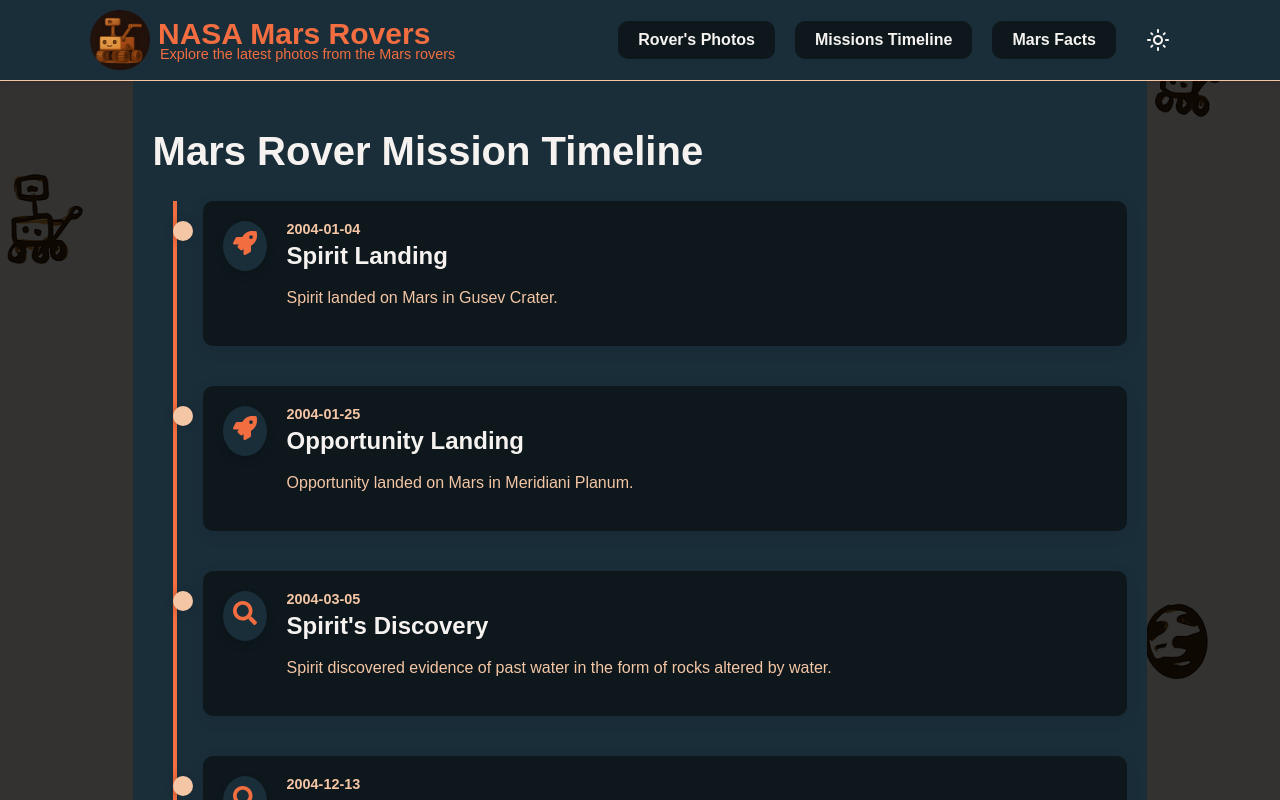
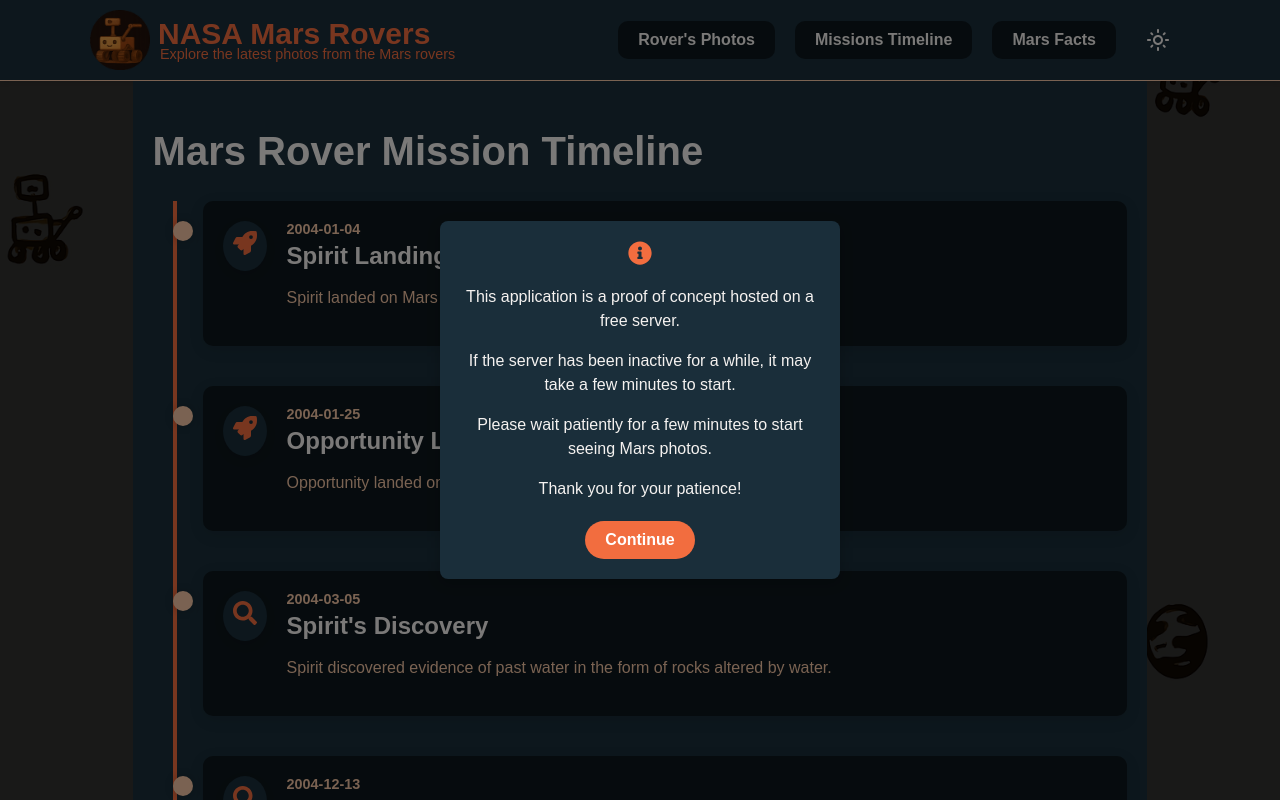
Before and after one commit to dherranzf/NASA-marsrovers-graphql-client, a React (Vite) app: page /timeline in a window 1280 px wide. Shown: the top 800 px of the page. Built offline with nearby package versions, Linux system fonts and the light colour scheme; no server answers.

Commit message:
Add modal component for informational messages and integrate into app

```diff
--- a/src/components/footer.tsx
+++ b/src/components/footer.tsx
@@ -24,7 +24,7 @@
         </FooterText>
         <IconContainer>
           <MotionIcon
-            href="https://www.linkedin.com/in/daniel-herranz-fern%C3%A1ndez-b4650511b/"
+            href="https://www.linkedin.com/in/daniel-herranz-fernandez/"
             target="_blank"
             rel="noopener noreferrer"
             whileHover={{ scale: 1.2, color: accentColor }} // Usa un valor estático para color
--- /dev/null
+++ b/src/components/modal.tsx
@@ -0,0 +1,75 @@
+import React from "react";
+import styled from "@emotion/styled";
+import { FaInfoCircle } from "react-icons/fa";
+
+interface ModalProps {
+  message: React.ReactNode;
+  icon?: "info";
+  onClose: () => void;
+}
+
+const Modal: React.FC<ModalProps> = ({ message, icon, onClose }) => {
+  return (
+    <Overlay>
+      <ModalContainer>
+        {icon === "info" && <Icon><FaInfoCircle size={24} /></Icon>}
+        <Message>{message}</Message>
+        <CloseButton onClick={onClose}>Continue</CloseButton>
+      </ModalContainer>
+    </Overlay>
+  );
+};
+
+export default Modal;
+
+/** Styled Components */
+const Overlay = styled.div({
+  position: "fixed",
+  top: 0,
+  left: 0,
+  width: "100%",
+  height: "100%",
+  backgroundColor: "rgba(0, 0, 0, 0.5)",
+  display: "flex",
+  justifyContent: "center",
+  alignItems: "center",
+  zIndex: 1000,
+});
+
+const ModalContainer = styled.div(({ theme }) => ({
+  backgroundColor: theme.secondary,
+  color: theme.text,
+  padding: "20px",
+  borderRadius: "8px",
+  boxShadow: "0 4px 15px rgba(0, 0, 0, 0.2)",
+  textAlign: "center",
+  maxWidth: "400px",
+  width: "90%",
+}));
+
+const Icon = styled.div(({ theme }) => ({
+  color: theme.accent,
+  marginBottom: "10px",
+}));
+
+const Message = styled.div({
+  marginBottom: "20px",
+  fontSize: "1em",
+  lineHeight: "1.5",
+});
+
+const CloseButton = styled.button(({ theme }) => ({
+  padding: "10px 20px",
+  borderRadius: "30px",
+  border: "none",
+  backgroundColor: theme.accent,
+  color: "#fff",
+  fontSize: "1em",
+  fontWeight: "bold",
+  cursor: "pointer",
+  transition: "transform 0.3s ease, box-shadow 0.3s ease",
+  ":hover": {
+    transform: "scale(1.05)",
+    boxShadow: "0 4px 15px rgba(0, 0, 0, 0.2)",
+  },
+}));
--- a/src/index.tsx
+++ b/src/index.tsx
@@ -1,8 +1,9 @@
-import React from "react";
+import React, { useState } from "react";
 import { createRoot } from "react-dom/client";
 import Pages from "./pages";
 import { ApolloProvider, ApolloClient, InMemoryCache } from "@apollo/client";
 import { ThemeProvider } from './context/ThemeContext';
+import Modal from "./components/modal";
 
 const client = new ApolloClient({
   uri: import.meta.env.VITE_MARS_GRAPHQL_SERVER_URL,
@@ -11,12 +12,32 @@
 
 const root = createRoot(document.getElementById('root')!);
 
-root.render(
+const App = () => {
+  const [showModal, setShowModal] = useState(true);
+
+  return (
     <React.StrictMode>
       <ThemeProvider>
         <ApolloProvider client={client}>
+          {showModal && (
+            <Modal
+              icon="info"
+              message={
+                <>
+                  <p>This application is a proof of concept hosted on a free server.</p>
+                  <p>If the server has been inactive for a while, it may take a few minutes to start.</p>
+                  <p>Please wait patiently for a few minutes to start seeing Mars photos.</p>
+                  <p>Thank you for your patience!</p>
+                </>
+              }
+              onClose={() => setShowModal(false)}
+            />
+          )}
           <Pages />
         </ApolloProvider>
       </ThemeProvider>
     </React.StrictMode>
   );
+};
+
+root.render(<App />);
```
Lines whose indentation alone changed are shown as unchanged.
